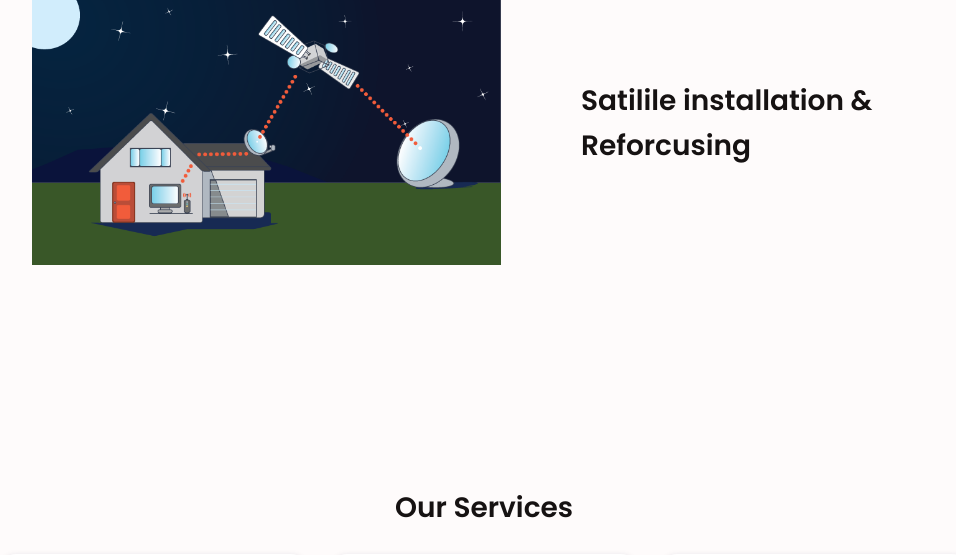
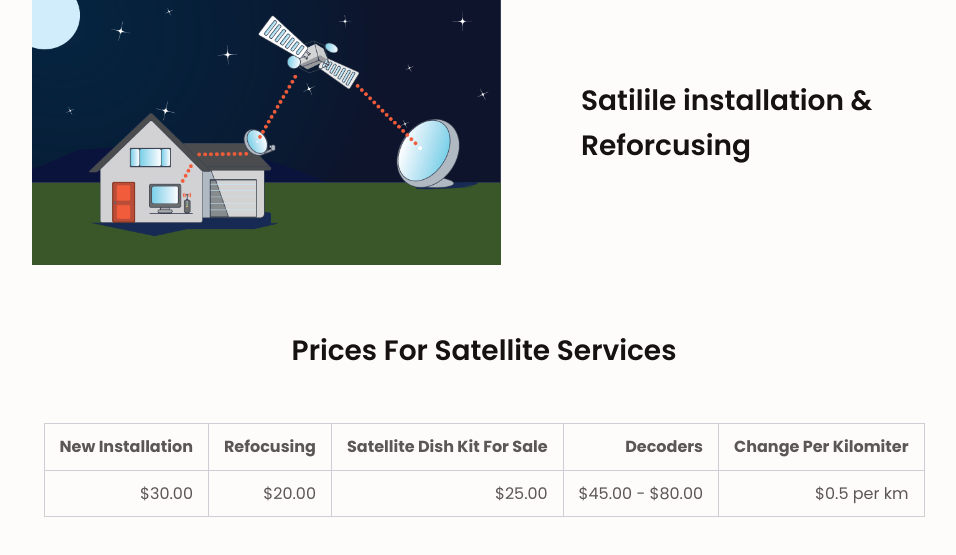
Before and after one commit to iWAD-Community/IWAD2, a PHP site: the page made by Satellite installation & E paymentsh3.php in a window 1280 px wide. Shown: the part 113-668 px from the top of the page, without its empty margins (156-1112 px from the left). Run offline with PHP 8.4, Linux system fonts and the light colour scheme.

Commit message:
satellite page

```diff
--- a/Satellite installation & E paymentsh3.php
+++ b/Satellite installation & E paymentsh3.php
@@ -15,10 +15,24 @@
         <!--========== BOX ICONS ==========-->
         <link href='https://unpkg.com/boxicons@2.0.7/css/boxicons.min.css' rel='stylesheet'>
 
+        <!-- Custom CSS -->
+        <link rel = "stylesheet" href="assets/css/main.css">
         <!--========== CSS ==========-->
         <link rel="stylesheet" href="assets/css/styles.css">
         <link rel="stylesheet" href="./assets/css/iwad store ani.css">
         <title>Satellite Dish</title>
+        <style>
+        table {
+            border-collapse: collapse;
+            text-align: right;
+
+         }
+        th,
+        td {
+            border: 1px solid #cecfd5;
+             padding: 10px 15px;
+            }
+        </style>
         <!-- Global site tag (gtag.js) - Google Analytics -->
         <script async src="https://www.googletagmanager.com/gtag/js?id=UA-220504577-1">
         </script>
@@ -62,6 +76,7 @@
                 </div>
             </nav>
         </header>
+        <body>
 
 
 
@@ -78,6 +93,84 @@
     <h2 class="section-title-center"></h2>
             <p class="share__description"></p>
     </section>
+
+    <h2 class="section-title">Prices For Satellite Services</h2>
+    <br>
+    <table style="margin-left:auto;margin-right:auto;">
+        <tr>
+            <th >New Installation  </th>
+            <th>Refocusing</th>
+            <th>Satellite Dish Kit For Sale</th>
+            <th>Decoders</th>
+            <th>Change Per Kilomiter</th>
+        </tr>
+        <tr>
+            <td>$30.00</td>
+            <td>$20.00</td>
+            <td>$25.00</td>
+            <td>$45.00 - $80.00</td>
+            <td>$0.5 per km</td>
+        </tr>
+    </table>
+    <br>
+    <br>
+
+    <p style="text-align: center;">* Note that charge per kilometer comes if the distance exceed 15km 1 way trip from CBD </p>
+
+    <!-- contact section -->
+   <section class = "contact py-4" id = "contact">
+    <div class = "container">
+      <div class = "title">
+        <h2 class = "title-text">get in touch</h2>
+        <div class = "title-underline"></div>
+      </div>
+
+      <div class = "contact-wrapper">
+        <!-- contact info -->
+        <div class = "contact-info">
+          <!-- single item -->
+          <div class = "single-contact">
+            <span>
+              <i class = "fas fa-phone"></i>
+            </span>
+            <h2 class = "text-large">Phone</h2>
+            <p class = "text-light">+263719 051 445</p>
+          </div>
+          <!-- end of single item -->
+          <!-- single item -->
+          <div class = "single-contact">
+            <span>
+              <i class = "fas fa-envelope"></i>
+            </span>
+            <h2 class = "text-large">Email</h2>
+            <p class = "text-light">info@iwad.co.zw</p>
+          </div>
+          <!-- end of single item -->
+          <!-- single item -->
+          <div class = "single-contact">
+            <span>
+              <i class = "fas fa-map-marker-alt"></i>
+            </span>
+            <h2 class = "text-large">Location</h2>
+            <p class = "text-light">Harare</p>
+          </div>
+          <!-- end of single item -->
+        </div>
+
+        <form class = "form">
+          <div class = "form-group">
+            <input type = "text" class = "form-control" placeholder="Name">
+            <input type = "text" class = "form-control" placeholder="Email">
+          </div>
+          <input type = "text" class = "form-control" placeholder="Subject">
+          <textarea rows = "4" placeholder="Message"></textarea>
+          <button type = "button" class = "btn-form">Send Message</button>
+        </form>
+      </div>
+    </div>
+  </section>
+  <!-- end of contact section -->
+
 
         <!--========== Start OUR SERVICES ==========-->
 
```
Also changed, not shown: assets/css/styles.css (line endings or trailing spaces).
